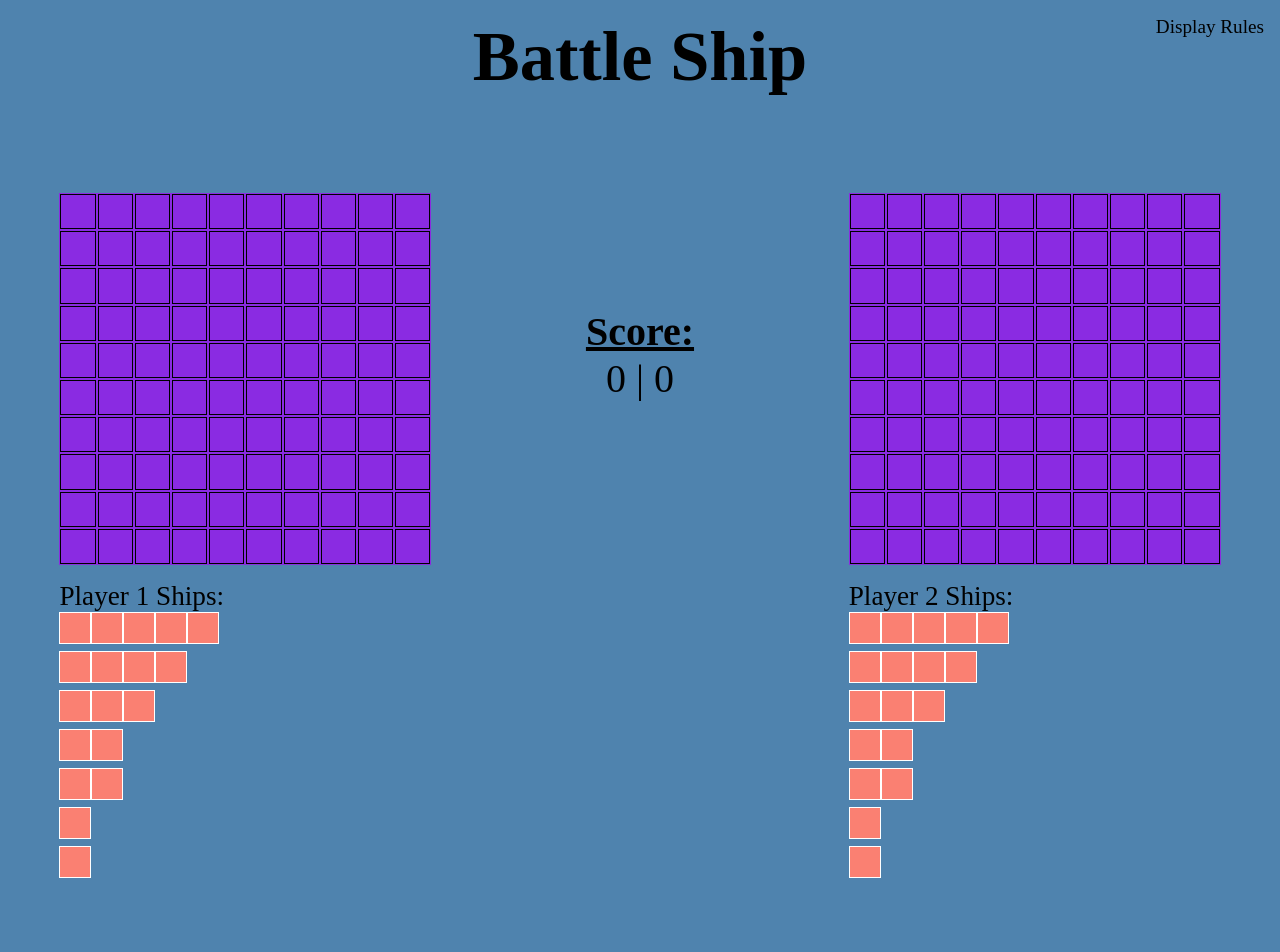
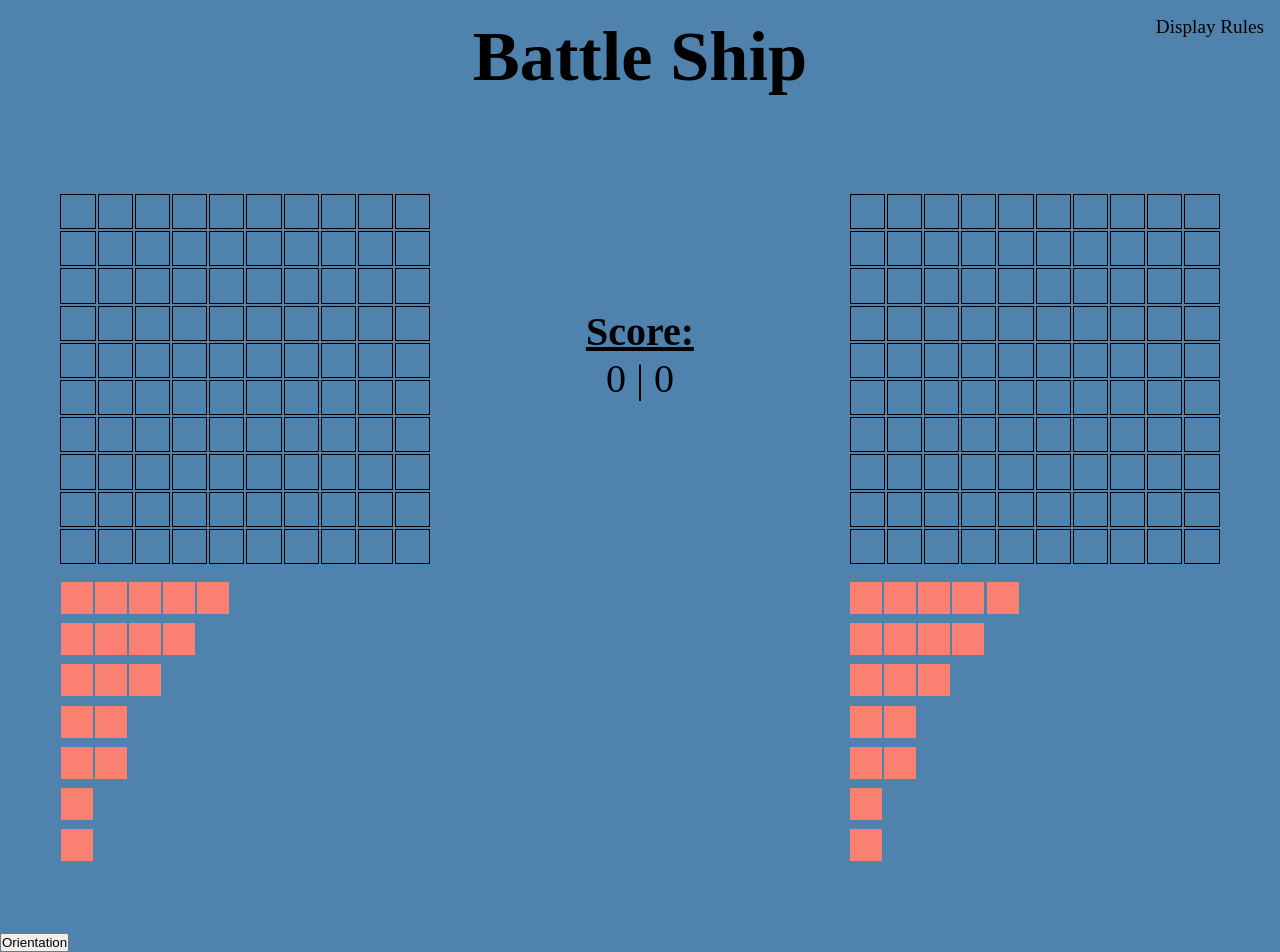
Before and after one commit to niko17x/battleship, a website built with webpack: page dist/index.html in a window 1280 px wide. Built offline with nearby package versions, Linux system fonts and the light colour scheme.

Commit message:
Minor updates.

```diff
--- a/dist/index.html
+++ b/dist/index.html
@@ -26,7 +26,7 @@
       <div class="board">
         <div class="player1">
           <div class="player-1-board"></div>
-          <div class="player-1-ships">Player 1 Ships:</div>
+          <div class="player-1-ships"></div>
         </div>
         <div class="score-board">
           <div class="score-text">Score:</div>
@@ -39,8 +39,11 @@
         </div>
         <div class="player2">
           <div class="player-2-board"></div>
-          <div class="player-2-ships">Player 2 Ships:</div>
+          <div class="player-2-ships"></div>
         </div>
+      </div>
+      <div class="ship-orient-section">
+        <button class="ship-orient-btn">Orientation</button>
       </div>
     </div>
 
@@ -131,7 +134,7 @@
   }
 
   .active {
-    background-color: white;
+    background-color: transparent;
   }
 
   .hit {
@@ -142,22 +145,39 @@
     background-color: yellow;
   }
 
-  .space {
-    box-sizing: border-box;
+  /* Vertical => .space = no display */
+  /* Horizontal => .space = yes inline-block */
+  /* .space {
+    display: inline-block;
     height: 2rem;
     width: 2rem;
+    margin: .07rem;
+    background-color: salmon;
+  } */
+
+  .horizontal {
     display: inline-block;
-    border: 1px solid white;
+    height: 2rem;
+    width: 2rem;
+    margin: .07rem;
+    background-color: salmon;
+  }
+  .vertical {
+    height: 2rem;
+    width: 2rem;
+    margin: .07rem;
     background-color: salmon;
   }
 
-
+  /* Vertical => yes display */
+  /* Horizontal => no display */
   .player-1-ships,
   .player-2-ships {
     /* display: grid; */
-    /* place-items: center; */
+    grid-template-columns: repeat(7, 1fr);
     padding-top: 1rem;
     font-size: 1.7rem;
+    height: 20rem;
   }
 
   .play-again > button {
@@ -206,7 +226,11 @@
   /* !!! DRAGGABLE EVENTS !!! */
 
   .dropzone {
-    background: blueviolet;
+    /* background: blueviolet; */
+  }
+
+  .dragged {
+    /* opacity: 0.2; */
   }
 
 
```
